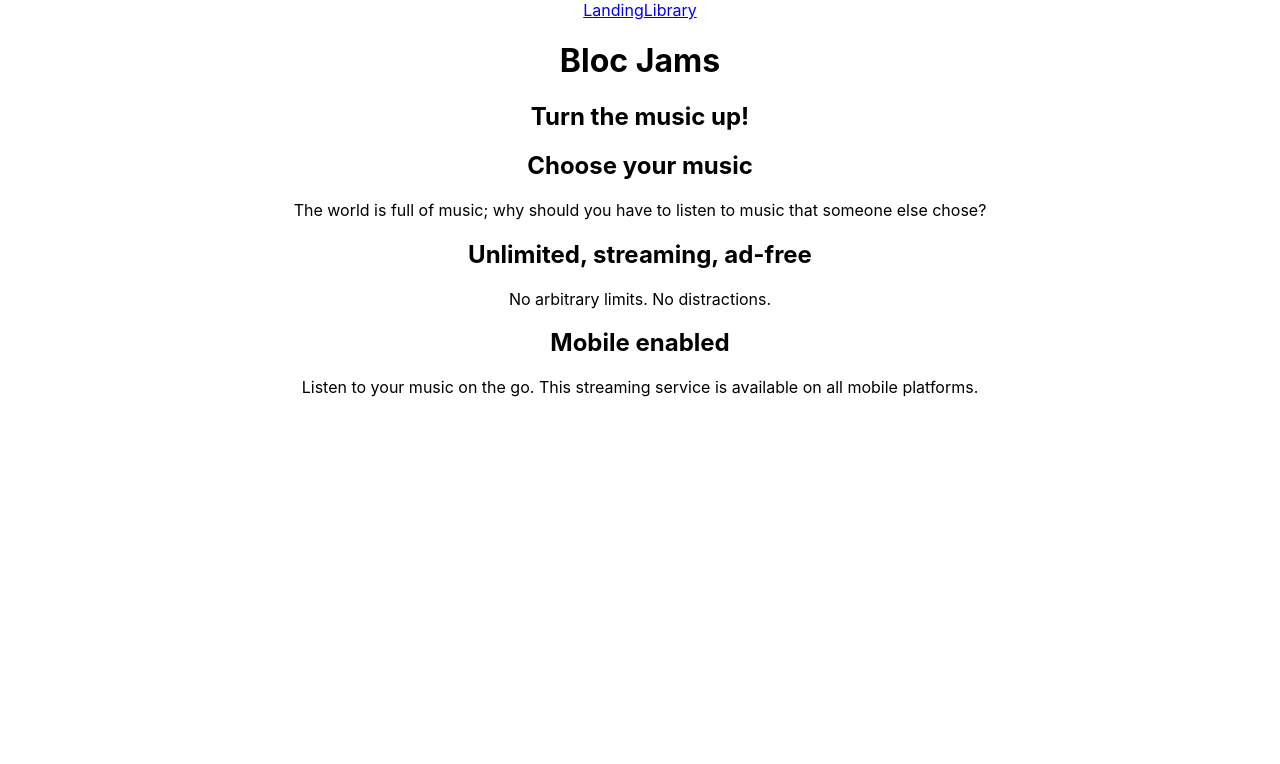
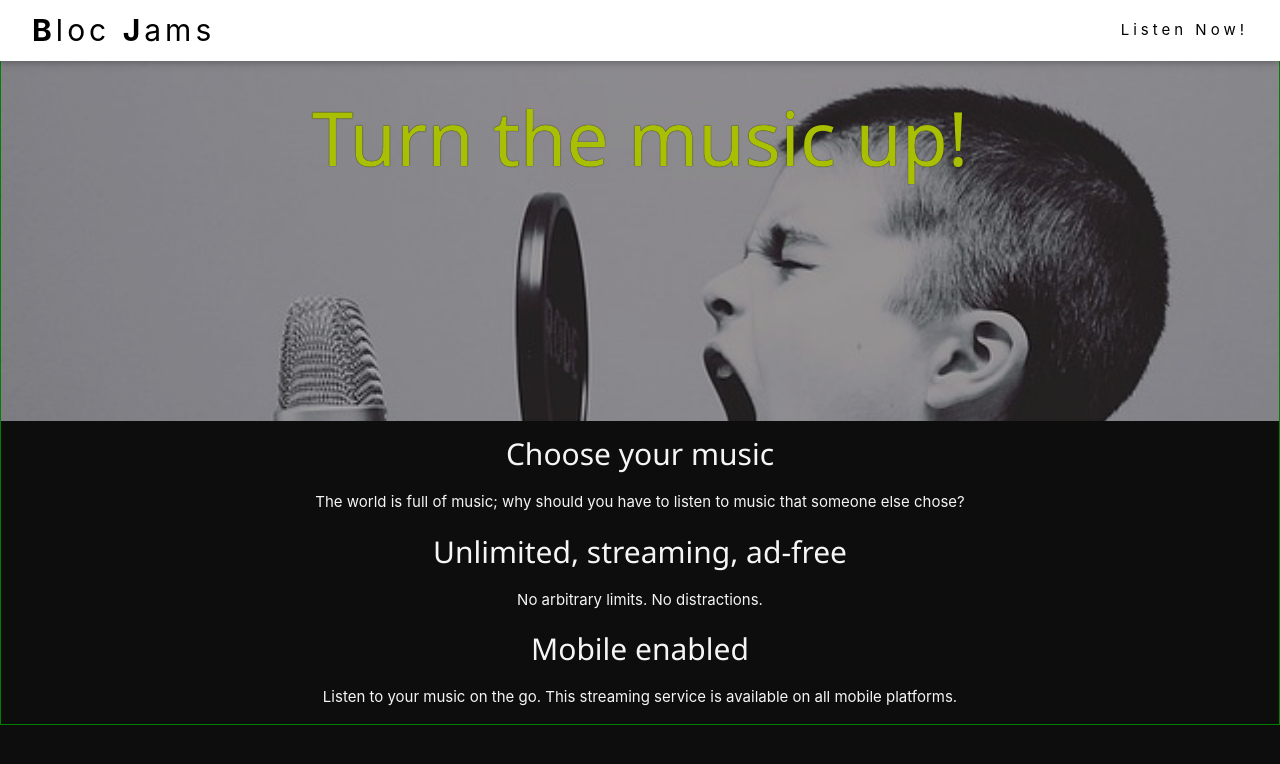
Before and after one commit to pompan129/bloc-jams-react, a React (Create React App) app: page / in a window 1280 px wide. Shown: the top 764 px of the page. Built offline with nearby package versions, Linux system fonts and the light colour scheme.

Commit message:
styled landing page header/nav

```diff
--- a/public/index.html
+++ b/public/index.html
@@ -4,6 +4,7 @@
     <meta charset="utf-8">
     <link rel="shortcut icon" href="%PUBLIC_URL%/favicon.ico">
     <link href="https://unpkg.com/ionicons@4.4.4/dist/css/ionicons.min.css" rel="stylesheet" type="text/css">
+    <link rel="stylesheet" href="https://www.w3schools.com/w3css/4/w3.css">
     <meta name="viewport" content="width=device-width, initial-scale=1, shrink-to-fit=no">
     <meta name="theme-color" content="#000000">
     <!--
--- a/src/App.css
+++ b/src/App.css
@@ -1,11 +1,14 @@
+html{
+  background-color:#0D0D0D;
+  color: whitesmoke;
+}
+
+
 .App {
   text-align: center;
+  padding-top: 20px;
 }
 
-.App-logo {
-  animation: App-logo-spin infinite 20s linear;
-  height: 40vmin;
-}
 
 .App-header {
   background-color: #282c34;
@@ -18,10 +21,6 @@
   color: white;
 }
 
-.App-link {
-  color: #61dafb;
-}
-
 @keyframes App-logo-spin {
   from {
     transform: rotate(0deg);
--- a/src/App.js
+++ b/src/App.js
@@ -10,14 +10,22 @@ class App extends Component {
   render() {
     return (
       <div className="App">
-        <header>
-          <nav>
-            <Link to='/'>Landing</Link>
-            <Link to='/library'>Library</Link>
-          </nav>
-          <h1>Bloc Jams</h1>
-         </header>
-         <main>
+        <div  className="w3-top">
+          <header className="w3-bar w3-white w3-wide w3-card">
+            <div  className="w3-cell-row">
+              <div className="w3-container w3-cell">
+                <Link to='/'  className="w3-bar-item w3-button"><span style={{fontSize:"2em"}}><b>B</b>loc <b>J</b>ams</span></Link>
+              </div>
+              <nav className="w3-container w3-cell w3-cell-middle">
+                <Link to='/library' className="w3-bar-item w3-button w3-right" >Listen Now!</Link>
+              </nav>
+            </div>
+
+
+          </header>
+        </div>
+
+         <main style={{border:"1px solid green"}}>
           <Route exact path="/" component={Landing} />
           <Route path="/library" component={Library} />
           <Route path="/album/:slug" component={Album} />
--- a/src/components/Landing.js
+++ b/src/components/Landing.js
@@ -1,10 +1,13 @@
 import React from 'react';
+import './landing.css';
 
 const Landing = () => (
   <section className="landing">
+    <div className="hero-container">
     <h1 className="hero-title">Turn the music up!</h1>
+    </div>
 
-    <section className="selling-points">
+    <section className="selling-points ">
       <div className="point">
         <h2 className="point-title">Choose your music</h2>
         <p className="point-description">The world is full of music; why should you have to listen to music that someone else chose?</p>
--- /dev/null
+++ b/src/components/landing.css
@@ -0,0 +1,31 @@
+.hero-container{
+    background:#0D0D0D;
+    background-size:cover;
+    background-repeat: no-repeat;
+    min-height:50vh;
+    position:relative;
+    padding-top: 60px;
+  }
+
+  .hero-title{
+    color:#A9BF04;
+    font-size:5em;
+    position: relative;
+    z-index:1;
+    text-shadow: 0 0 1px #0D0D0D;
+    margin-top:0;
+
+  }
+  .hero-container::after {
+    content: "";
+    background: url('/assets/images/home/microphoneboy.jpg');
+    opacity: 0.7;
+    top: 0;
+    left: 0;
+    bottom: 0;
+    right: 0;
+    position: absolute;
+    background-repeat: no-repeat;
+    background-size: cover;
+
+  }
```
Also changed, not shown: public/assets/images/home/microphoneboy.jpg (added).
